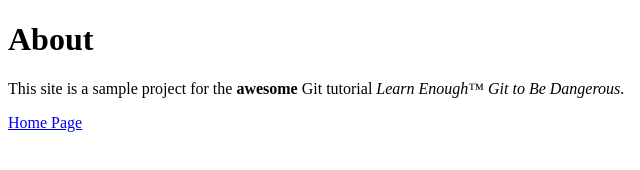
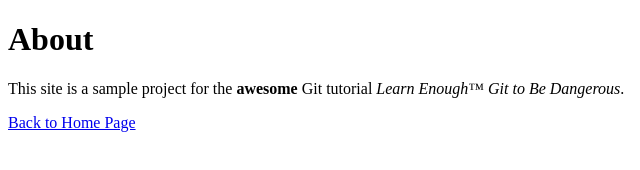
Before and after one commit to eric-limjoco/website, a plain HTML site: page about.html in a window 1280 px wide. Shown: the full height of the page, 0-640 px from the left. Drawn offline with Linux system fonts and the light colour scheme.

Commit message:
Update link to Home Page

```diff
--- a/about.html
+++ b/about.html
@@ -11,6 +11,6 @@
       This site is a sample project for the <strong>awesome</strong> Git tutorial
       <em>Learn Enough™ Git to Be Dangerous</em>.
     </p>
-    <a href="index.html">Home Page</a>
+    <a href="index.html">Back to Home Page</a>
   </body>
 </html>
```
